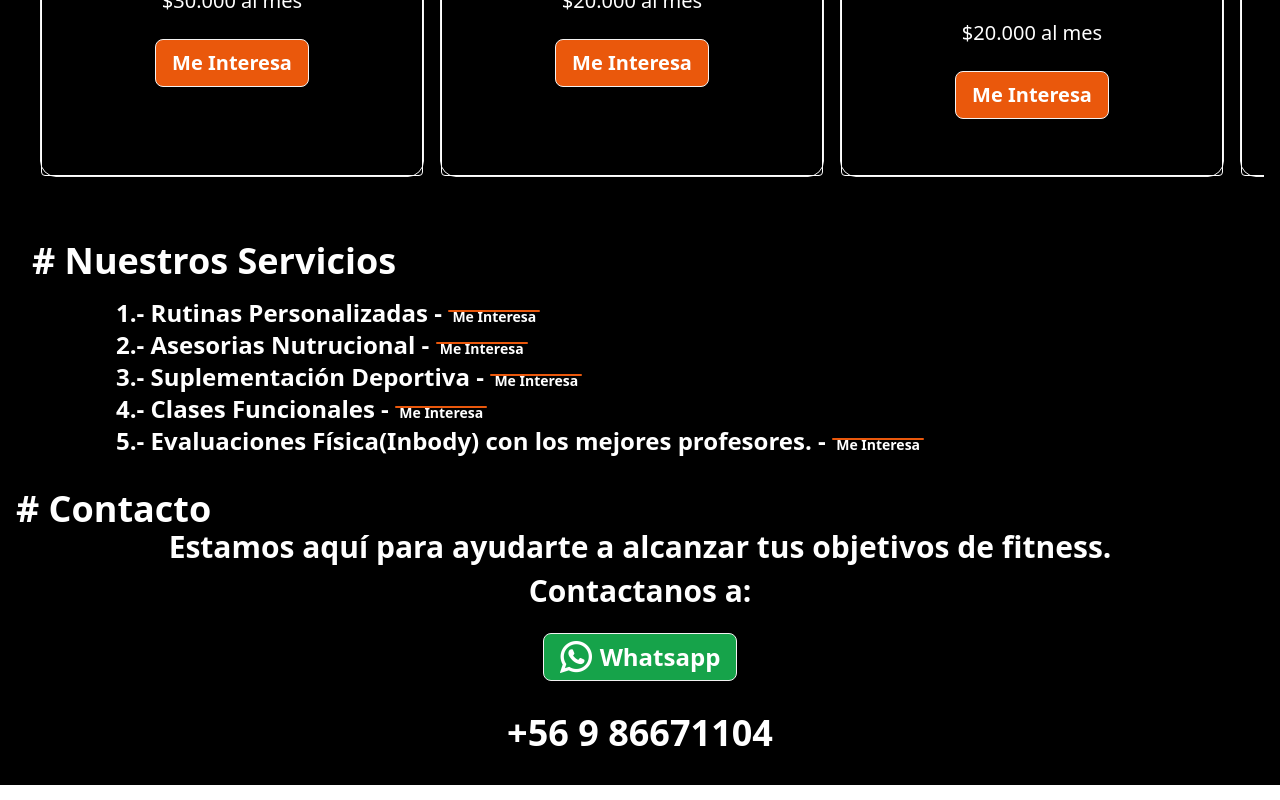
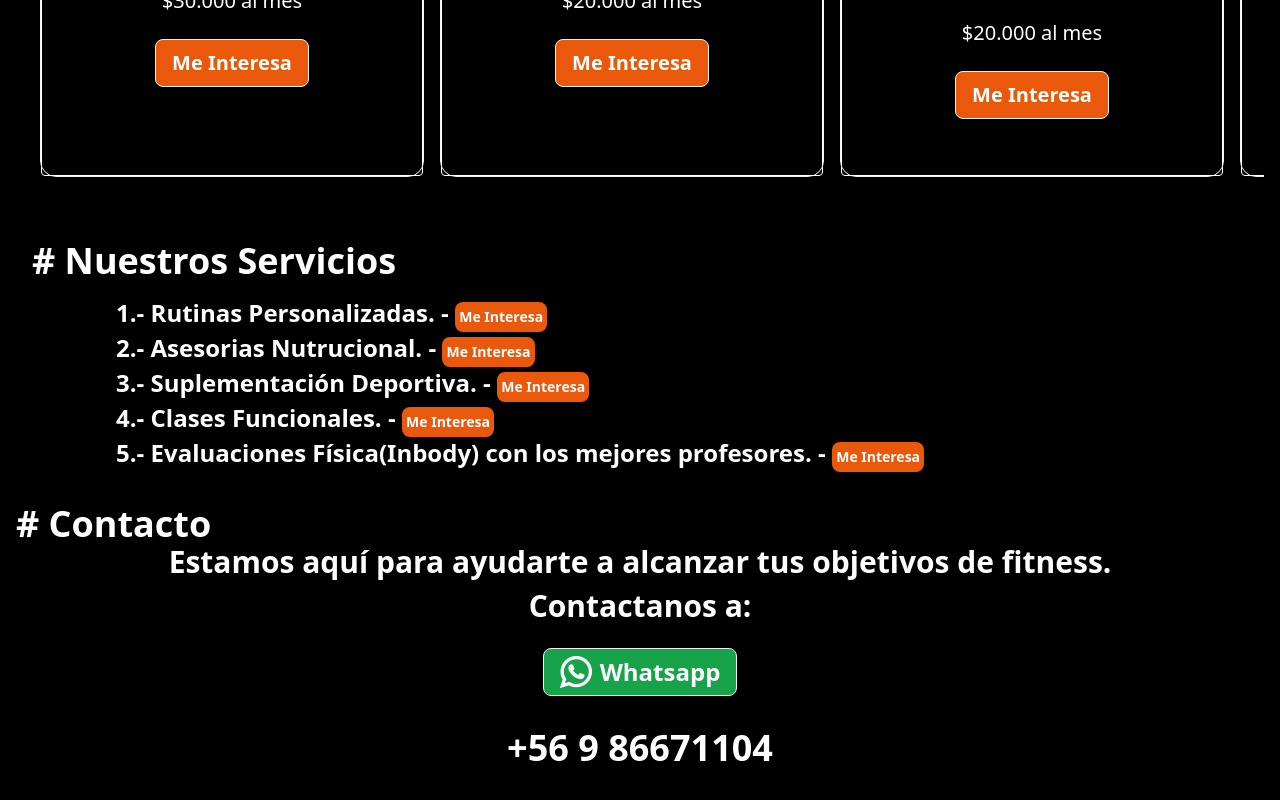
Before and after one commit to gymgross/gross, a React (Vite) app: page / in a window 1280 px wide. Shown: the part 1047-1847 px from the top of the page. Built offline with nearby package versions, Linux system fonts and the light colour scheme.

Commit message:
se sube la lista dinamica para recorrer en el modulo de servicios

```diff
--- a/src/App.css
+++ b/src/App.css
@@ -1,5 +1,5 @@
 .botton-funcional{
-  height: 2px !important;
+  height: 30px !important;
   min-height: 2px !important;
   padding-left: 0.3em !important;
   padding-right: 0.3em !important;
--- a/src/assets/servicios.json
+++ b/src/assets/servicios.json
@@ -1,18 +1,18 @@
 [
     {
-      "name": "Rutinas Personalizadas",
+      "name": "Rutinas Personalizadas.",
       "image_url": ""
     },
     {
-      "name": "Asesorias Nutrucional",
+      "name": "Asesorias Nutrucional.",
       "image_url": ""
     },
     {
-      "name": "Suplementación Deportiva",
+      "name": "Suplementación Deportiva.",
       "image_url": ""
     },
     {
-      "name": "Clases Funcionales",
+      "name": "Clases Funcionales.",
       "image_url": ""
     },
     {
```
